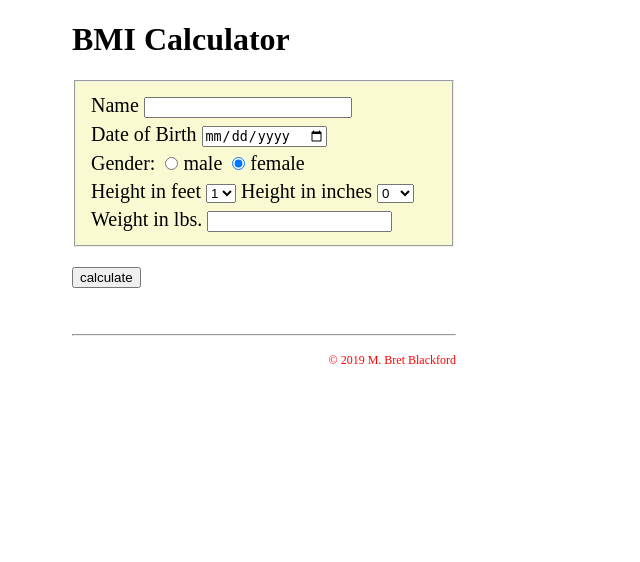
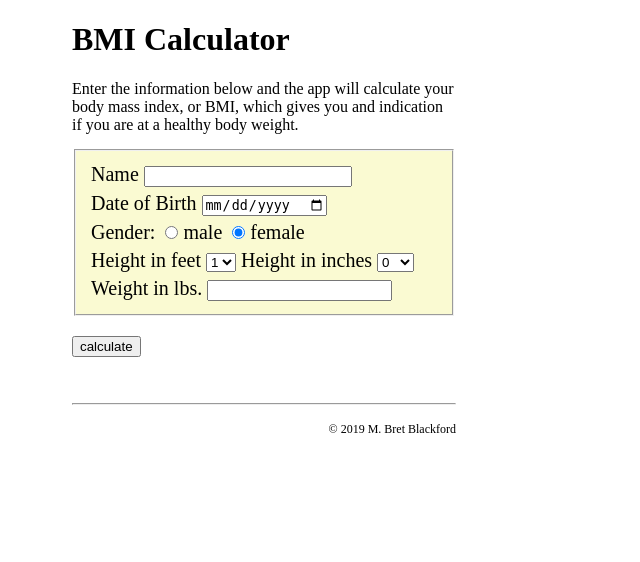
Before and after one commit to bret-blackford/p2, a PHP site: page / in a window 1280 px wide. Shown: the top 562 px of the page, without its empty margins (0-640 px from the left). Run offline with PHP 8.4, Linux system fonts and the light colour scheme.

Commit message:
modified result output and added into to page

```diff
--- a/calcBMI.php
+++ b/calcBMI.php
@@ -22,8 +22,8 @@ $bmi = number_format( ($weight * 703) / (pow($totHeightInches, 2)), 2 );
 $status = checkHealth($bmi);
 
 $response = $name . ", you are a " . $age . " year old " . $gender;
-$response .= " and have a body mass index (BMI) of : " . $bmi . "%";
-$response .= " which classifies you as " . $status;
+$response .= " and have a body mass index (BMI) of : <b>" . $bmi . "</b>%";
+$response .= " which classifies you as <b>" . $status . "</b>";
 
 
 $_SESSION['response']= $response;
--- a/css/main.css
+++ b/css/main.css
@@ -7,6 +7,7 @@ fieldset {
     font-size: 1.25em;
     margin-bottom: 20px;
     background-color: lightgoldenrodyellow;
+    margin-top: 15px;
 }
 
 input[type='radio'] {
@@ -46,7 +47,7 @@ footer {
     float: right;
     font-size: .75em;
     text-align: right;
-    color: red;
+    color: black;
     border-top-style: double;
     border-top-width: 3px;
     border-top: black;
--- a/index.php
+++ b/index.php
@@ -17,6 +17,7 @@ require 'includes/logic.php';
 
     <body>
         <h1>BMI Calculator</h1>
+        Enter the information below and the app will calculate your body mass index, or BMI, which gives you and indication if you are at a healthy body weight.
         <form method='POST' action='calcBMI.php' class='form'>
             <fieldset>
                 <label id='line'>Name
```
